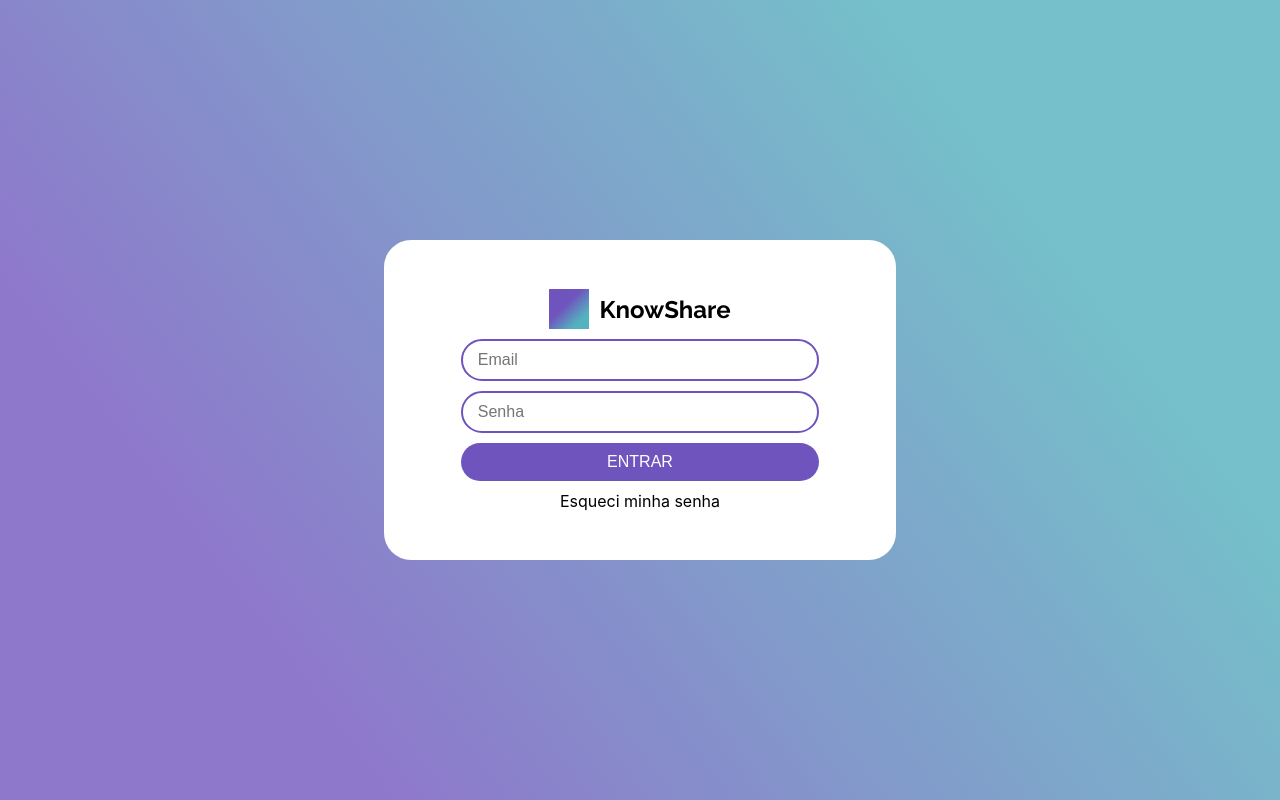
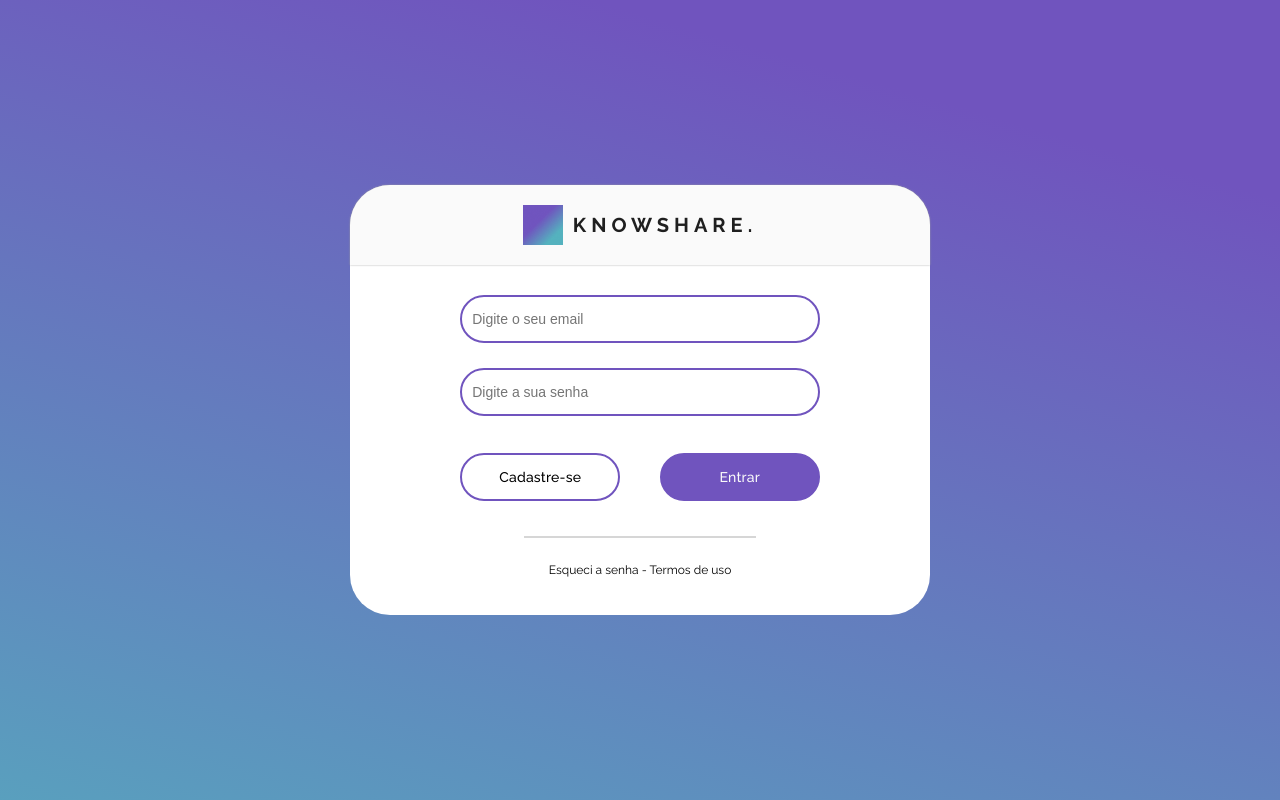
Before and after one commit to vinioo/knowshare-front, a React (Create React App) app: page /login in a window 1280 px wide. Built offline with nearby package versions, Linux system fonts and the light colour scheme.

Commit message:
Login page

```diff
--- /dev/null
+++ b/src/pages/Login/Login.css
@@ -0,0 +1,88 @@
+.login {
+  background: linear-gradient(196.19deg, #7054be 17.02%, #54b1be 119.33%);
+  height: 100vh;
+  display: flex;
+  justify-content: center;
+  align-items: center;
+  flex-direction: column;
+}
+
+.loginContainer {
+  width: 580px;
+  height: 430px;
+  min-width: 300px;
+  background: white;
+  border-radius: 40px;
+}
+.logo {
+  background: #fafafa;
+  border-radius: 40px 40px 0 0;
+  padding: 20px 20px 20px 20px;
+  color: #1f1f1f;
+  text-transform: uppercase;
+  letter-spacing: 5px;
+  font-size: 20px;
+  display: flex;
+  align-items: center;
+  justify-content: center;
+  text-decoration: none;
+  -webkit-box-shadow: 0px 0px 16px 0px rgba(161,161,161,1);
+  -moz-box-shadow: 0px 0px 16px 0px rgba(161,161,161,1);
+  box-shadow: 0px 0px 2px 0px rgba(161,161,161,1);
+}
+.loginContent {
+  width: 62%;
+  margin: 0 auto;
+  padding-top: 30px;
+  display: flex;
+  justify-content: center;
+  align-items: center;
+  flex-direction: column;
+}
+
+.loginContent input {
+  width: 100%;
+  height: 48px;
+  border-radius: 40px;
+  outline: none;
+  border: 2.2px solid #7054be;
+  margin-bottom: 25px;
+  padding-left: 10px;
+  font-size: 14px;
+}
+.loginButtons {
+  padding-top: 12px;
+  width: 62%;
+  margin: 0 auto;
+  display: flex;
+  justify-content: space-between;
+}
+.loginButtons > button {
+  width: 160px;
+  height: 48px;
+  border-radius: 40px;
+  border: 2.2px solid #7054be;
+  font-size: 14px;
+  font-weight: 500;
+  letter-spacing: .2px;
+}
+.outlineButton {
+  background: transparent;
+}
+.buttonFilled {
+  background: #7054be;
+}
+.buttonFilled p {
+  color: #fafafa;
+}
+.loginLabel {
+  font-size: 12px;
+  text-align: center;
+}
+#line {
+  width: 40%;
+  margin: 0 auto;
+  border: .5px solid rgb(214, 214, 214);
+  margin-top: 35px;
+  margin-bottom: 25px;
+}
--- a/src/pages/Login/index.js
+++ b/src/pages/Login/index.js
@@ -1,34 +1,31 @@
-import React, { Component } from "react";
+import React, { Component } from 'react';
+import './Login.css';
 
-import KnowShare from "../../images/logo.png";
+import logo from '../../images/logo.png';
 
-import {
-  Background,
-  Content,
-  Logo,
-  Title,
-  Input,
-  Button,
-  ForgetPass
-} from "./styles";
-
-class Login extends Component {
+export default class index extends Component {
   render() {
     return (
-      <Background>
-        <Content>
-          <Logo>
-            <img src={KnowShare} alt="Logo" />
-            <Title>KnowShare</Title>
-          </Logo>
-          <Input type="email" placeholder="Email" />
-          <Input type="password" placeholder="Senha" />
-          <Button>Entrar</Button>
-          <ForgetPass>Esqueci minha senha</ForgetPass>
-        </Content>
-      </Background>
+      <div class="container-full login">
+        <div className="loginContainer">
+          <div to="" class="logo">
+            <img src={logo} alt="" srcset="" />
+            <h4>KnowShare.</h4>
+          </div>
+          <div className="loginContent">
+            <input type="text" name="" id="" placeholder="Digite o seu email"/>
+            <input type="password" name="" id="" placeholder="Digite a sua senha"/>
+          </div>
+          <div className="loginButtons">
+          <button className="outlineButton"><p>Cadastre-se</p></button>
+            <button className="buttonFilled"><p>Entrar</p></button>
+          </div>
+          <hr id="line"/>
+         <p class="loginLabel">Esqueci a senha - Termos de uso</p>
+
+
+        </div>
+      </div>
     );
   }
 }
-
-export default Login;
--- a/src/pages/Login/styles.js
+++ b/src/pages/Login/styles.js
@@ -16,7 +16,7 @@ export const Background = styled.div`
 `;
 
 export const Content = styled.section`
-  width: 40%;
+  width: 30%;
   height: 40%;
 
   display: flex;
```
